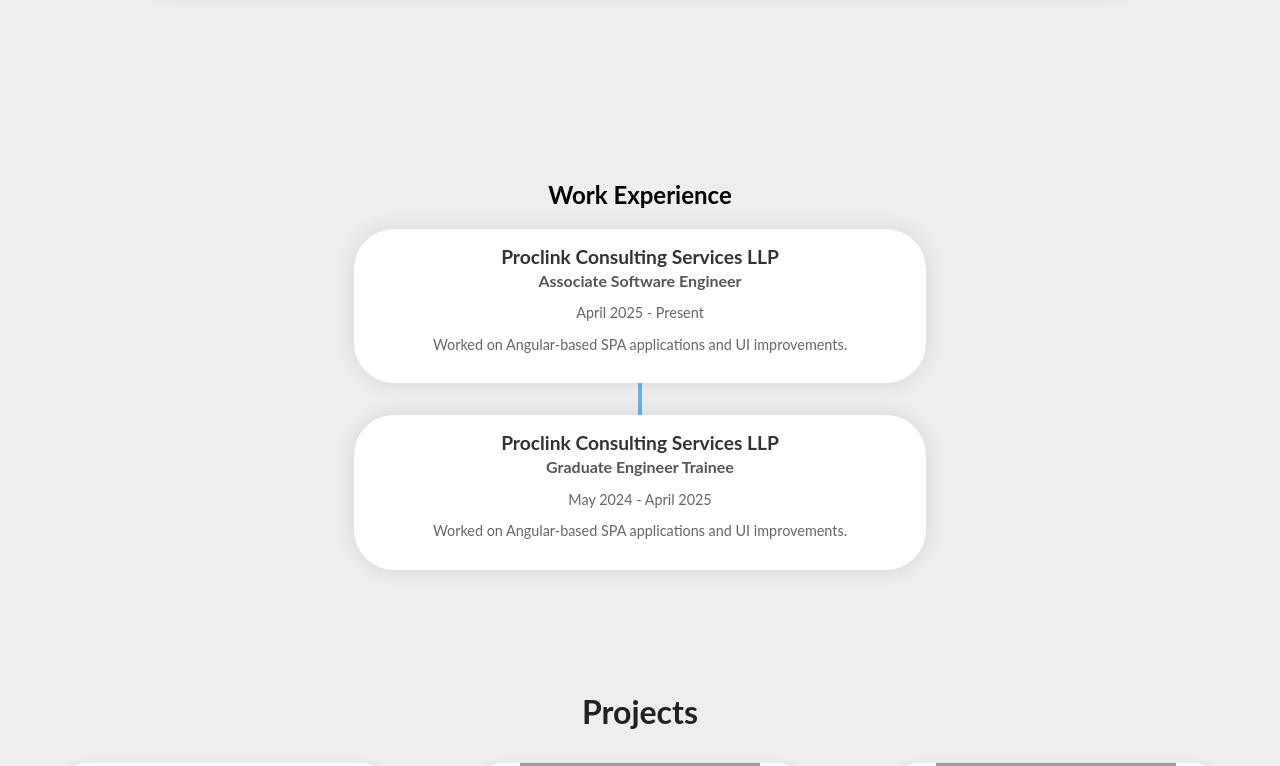
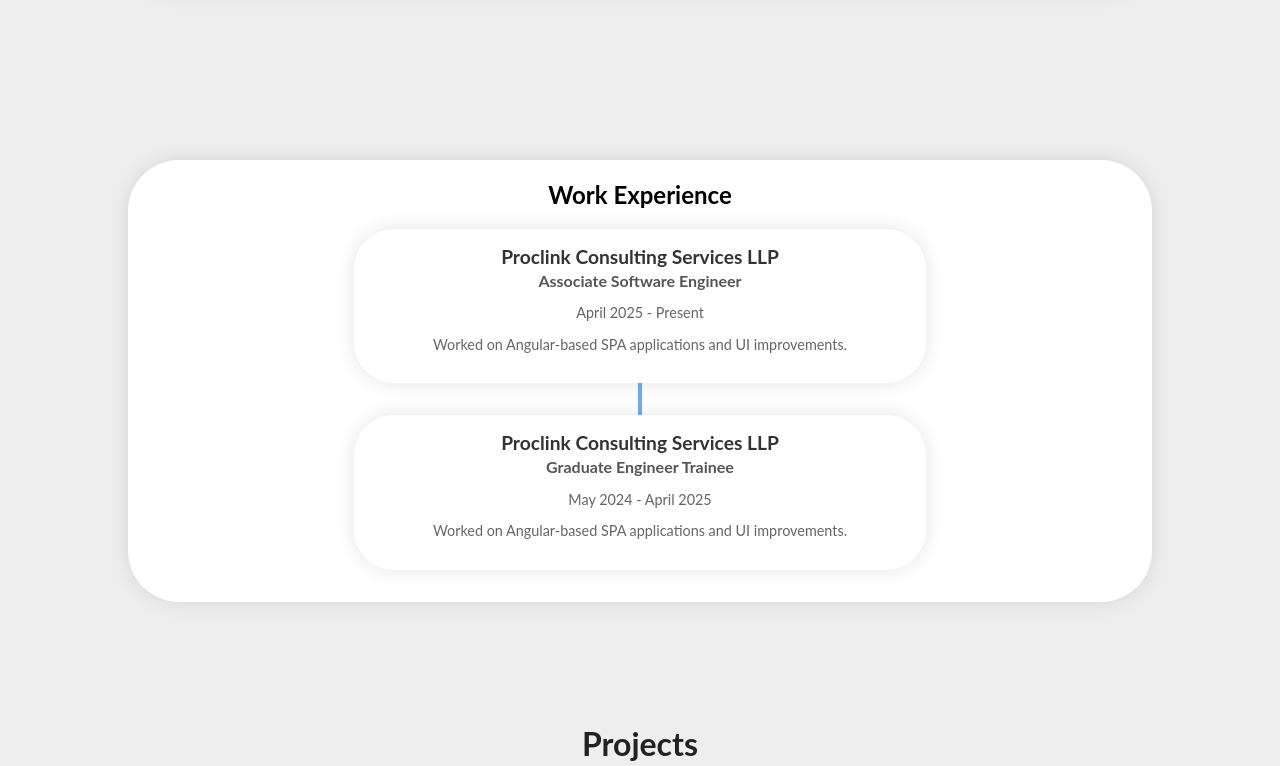
Before and after one commit to srujanpothu14/portfolio, an Angular app: page / in a window 1280 px wide. Shown: the part 1360-2126 px from the top of the page. Built offline with nearby package versions, Linux system fonts and the light colour scheme; grey boxes are pictures that could not be loaded.

Commit message:
added background for work experience page and added image (linkedin bg) and updated the width of the tabs container.

```diff
--- a/src/app/app.component.scss
+++ b/src/app/app.component.scss
@@ -22,7 +22,7 @@
   flex-direction: row;
   position: absolute;
   bottom: 0;
-  width: 75%;
+  width: 80%;
   height: $tab-height;
   box-shadow: 0 0 20px rgba(0, 0, 0, 0.1);
   background: #fff;
--- a/src/app/contact-page/contact-page.component.html
+++ b/src/app/contact-page/contact-page.component.html
@@ -16,7 +16,7 @@
       <div class="card-header">
         <img
           class="background-img"
-          src="https://media.licdn.com/dms/image/v2/C5616AQEeYWDLEgdDVw/profile-displaybackgroundimage-shrink_350_1400/profile-displaybackgroundimage-shrink_350_1400/0/1621790799346?e=1746662400&v=beta&t=gG1GIkziWxLP6biVGv6uPaRLkgWxxufGRP9jEEYA3AA"
+          src="assets/linkedin_bg.jpg"
           alt="Background"
         />
         <img
--- a/src/app/experience-page/experience-page.component.html
+++ b/src/app/experience-page/experience-page.component.html
@@ -1,4 +1,5 @@
 <div class="timeline-container">
+  <div class="work_exp_con">
     <h2>Work Experience</h2>
     <div class="timeline-line"></div>
     <div class="timeline-cards">
@@ -14,3 +15,4 @@
       }
     </div>
   </div>
+</div>
--- a/src/app/experience-page/experience-page.component.scss
+++ b/src/app/experience-page/experience-page.component.scss
@@ -1,11 +1,22 @@
 .timeline-container {
   position: relative;
-  padding: 2rem;
+  // padding: 2rem;
   display: flex;
   align-items: center;
   flex-direction: column;
   justify-content: center;
-
+  .work_exp_con {
+    display: flex;
+    flex-direction: column;
+    align-items: center;
+    justify-content: center;
+    width: 80%;
+    box-shadow: 0 0 20px rgba(0, 0, 0, 0.1);
+    background-color: white;
+    border-radius: 3.2rem;
+    margin: 2rem;
+    padding-bottom: 2rem;
+  }
   .timeline-line {
     position: absolute;
     width: 4px;
```
Also changed, not shown: src/assets/linkedin_bg.jpg (added). Lines whose indentation alone changed are shown as unchanged.
